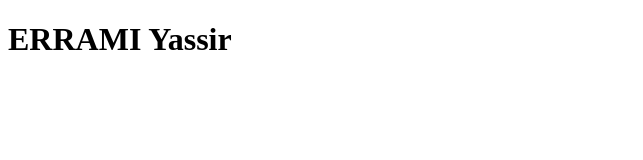
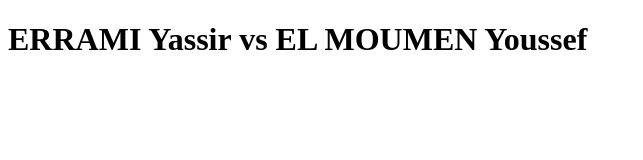
Before and after one commit to PreYem/Git_Priv, a plain HTML site: page index.html in a window 1280 px wide. Shown: the whole page, without its empty margins (0-643 px from the left). Drawn offline with Linux system fonts and the light colour scheme.

Commit message:
update by yassir

```diff
--- a/index.html
+++ b/index.html
@@ -6,6 +6,6 @@
     <title>Repo Priviliges</title>
 </head>
 <body>
-    <h1>ERRAMI Yassir</h1>
+    <h1>ERRAMI Yassir vs EL MOUMEN Youssef</h1>
 </body>
 </html>
```
